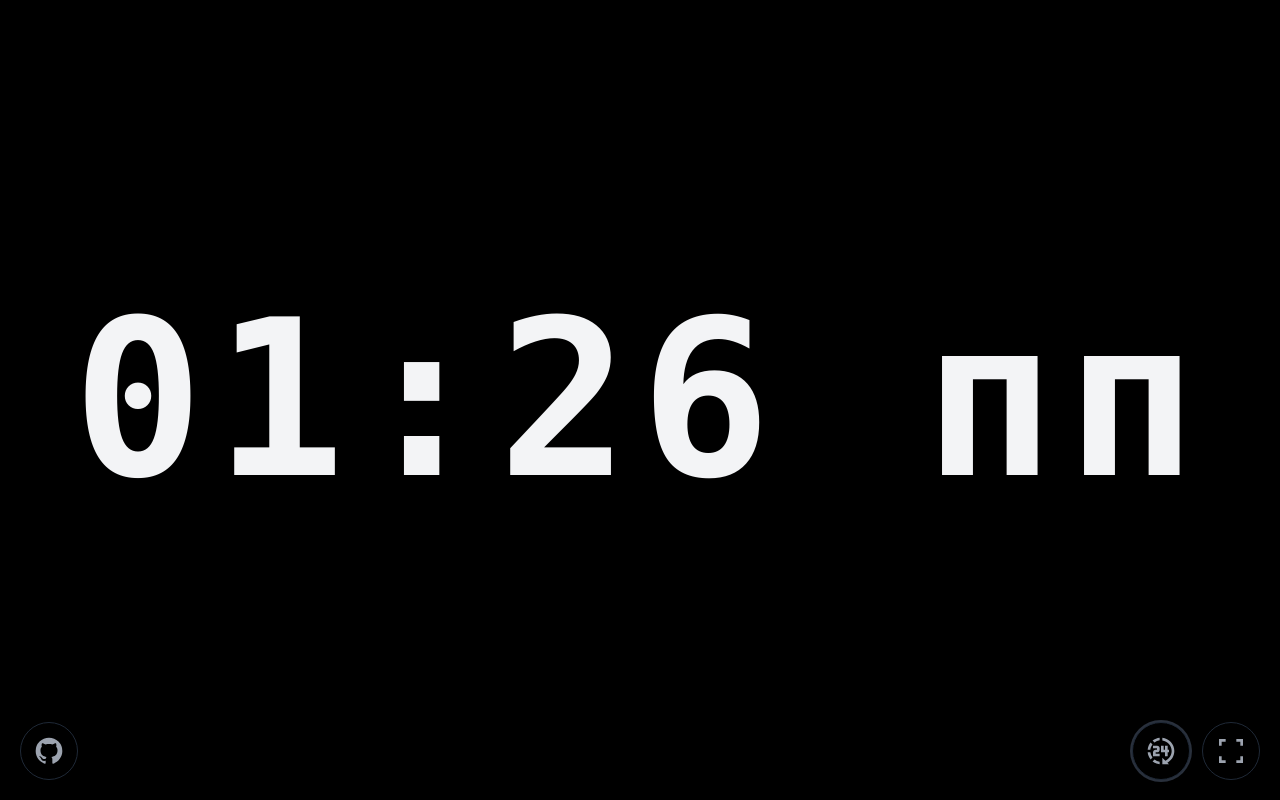
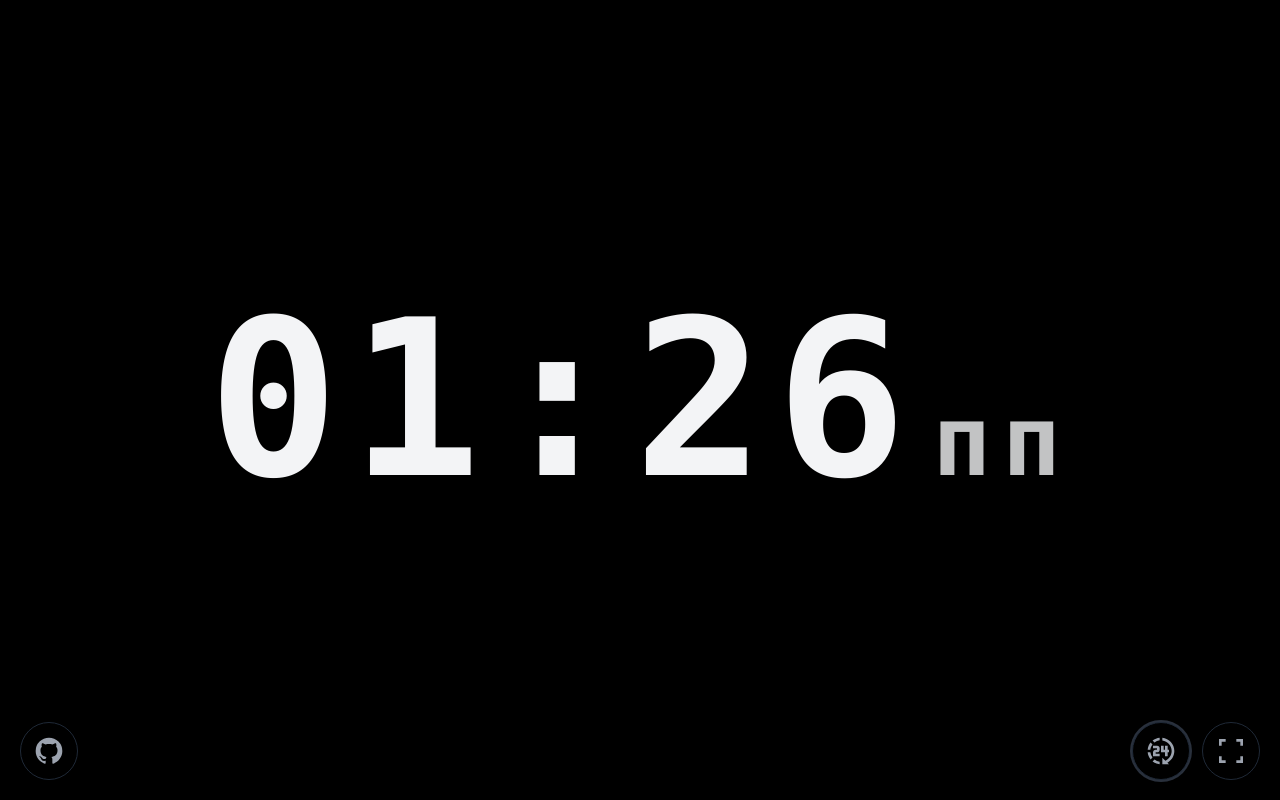
Before and after one commit to VolodymyrBryzh/FullClock, a React (Vite) app: page / in a window 1280 px wide. Both pictures are taken after a click on the button 1161 px from the left and 751 px from the top of the page. Built offline with nearby package versions, Linux system fonts and the light colour scheme.

Commit message:
feat: add animated Clock component with 12/24-hour format support and synchronized layout transitions

```diff
--- a/components/Clock.tsx
+++ b/components/Clock.tsx
@@ -6,21 +6,32 @@ interface ClockProps {
 }
 
 export const Clock: React.FC<ClockProps> = memo(({ time, is12Hour }) => {
-  const hoursAndMinutes = time.toLocaleTimeString('uk-UA', {
-    hour: '2-digit',
-    minute: '2-digit',
-    hour12: is12Hour
-  });
+  let hours = time.getHours();
+  const isPM = hours >= 12;
+  const amPmSuffix = isPM ? 'пп' : 'дп';
+
+  if (is12Hour) {
+    hours = hours % 12;
+    if (hours === 0) hours = 12;
+  }
+  const formattedHours = hours.toString().padStart(2, '0');
+  const formattedMinutes = time.getMinutes().toString().padStart(2, '0');
+  const timeOnly = `${formattedHours}:${formattedMinutes}`;
 
   const fontSize = is12Hour ? '17vw' : '26vw';
+  const sizeClass = is12Hour ? 'to-12h' : 'to-24h';
+  const suffixClass = is12Hour ? 'show' : 'hide';
 
   return (
     <div className="flex flex-col items-center justify-center select-none cursor-default text-center w-full overflow-hidden">
       <div
         style={{ fontSize }}
-        className="flex justify-center items-baseline font-mono tabular-nums font-bold text-gray-100 tracking-wider leading-none w-full transform animate-clock-enter transition-font-size whitespace-nowrap"
+        className={`flex justify-center items-baseline font-mono tabular-nums font-bold text-gray-100 tracking-wider leading-none w-full transform animate-clock-enter transition-clock-size ${sizeClass} whitespace-nowrap`}
       >
-        <span>{hoursAndMinutes}</span>
+        <span>{timeOnly}</span>
+        <span className={`ampm-suffix ${suffixClass}`}>
+          {amPmSuffix}
+        </span>
       </div>
     </div>
   );
--- a/index.css
+++ b/index.css
@@ -24,6 +24,46 @@ html, body, #root {
   animation: clockEntrance 0.8s cubic-bezier(0.16, 1, 0.3, 1) forwards;
 }
 
-.transition-font-size {
-  transition: font-size 0.5s cubic-bezier(0.16, 1, 0.3, 1);
+/* Clock size transition with sequenced delays */
+.transition-clock-size {
+  transition: font-size 0.35s cubic-bezier(0.16, 1, 0.3, 1);
 }
+.transition-clock-size.to-24h {
+  /* Switch to 24h: delay scaling up until AM/PM is hidden */
+  transition-delay: 0.3s;
+}
+.transition-clock-size.to-12h {
+  /* Switch to 12h: scale down immediately */
+  transition-delay: 0s;
+}
+
+/* Suffix transition with sequenced delays */
+.ampm-suffix {
+  display: inline-block;
+  overflow: hidden;
+  white-space: nowrap;
+  font-size: 0.45em; /* Premium layout: AM/PM is smaller and aligned to baseline */
+  margin-left: 0.15em;
+  opacity: 0;
+  max-width: 0;
+  transform: translateX(-0.5em);
+  transition: max-width 0.3s cubic-bezier(0.16, 1, 0.3, 1),
+              opacity 0.3s ease-in-out,
+              transform 0.3s cubic-bezier(0.16, 1, 0.3, 1);
+}
+
+.ampm-suffix.show {
+  max-width: 3ch;
+  opacity: 0.8;
+  transform: translateX(0);
+  /* Switch to 12h: delay slide-out until clock scales down */
+  transition-delay: 0.3s;
+}
+
+.ampm-suffix.hide {
+  max-width: 0;
+  opacity: 0;
+  transform: translateX(-0.5em);
+  /* Switch to 24h: hide immediately */
+  transition-delay: 0s;
+}
```
